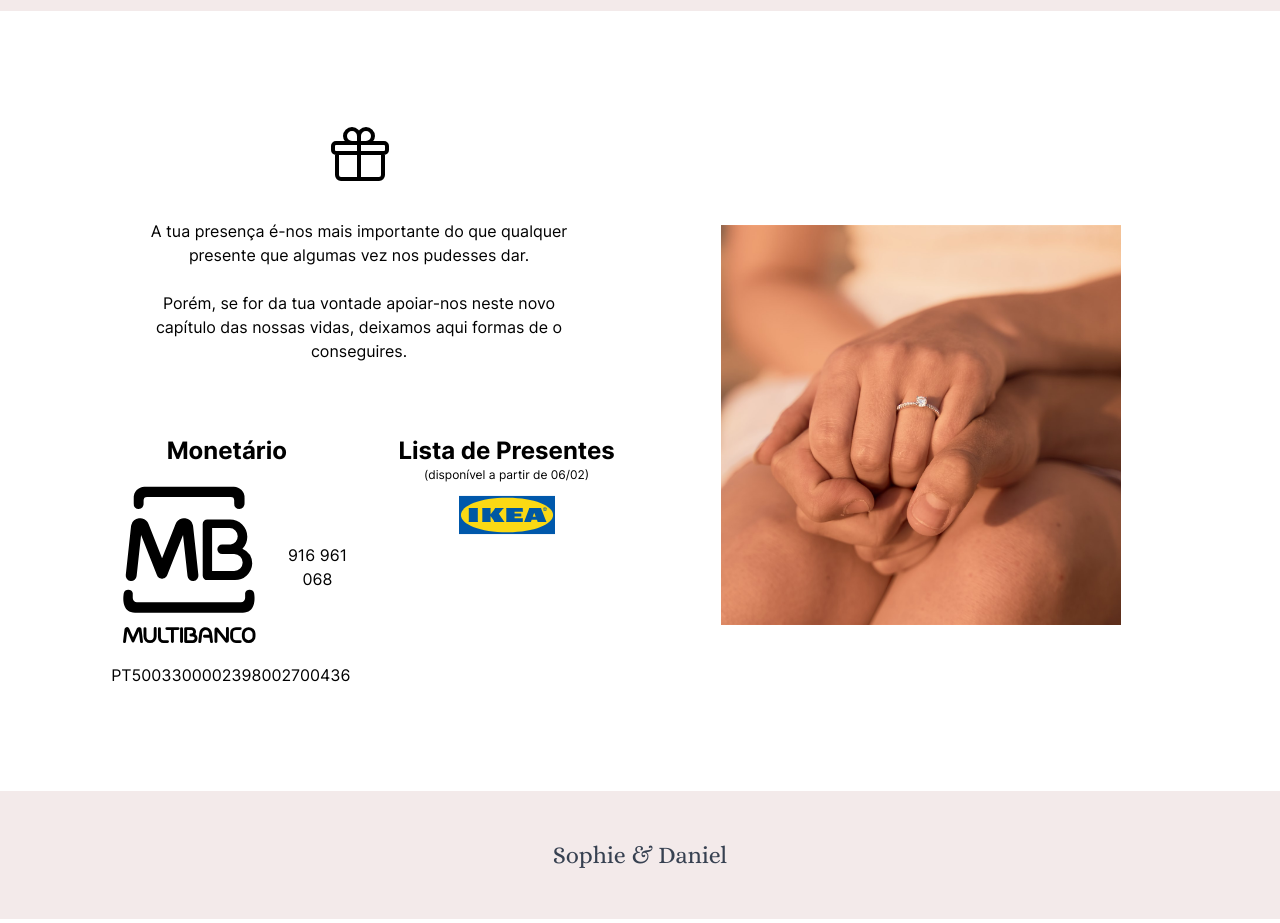
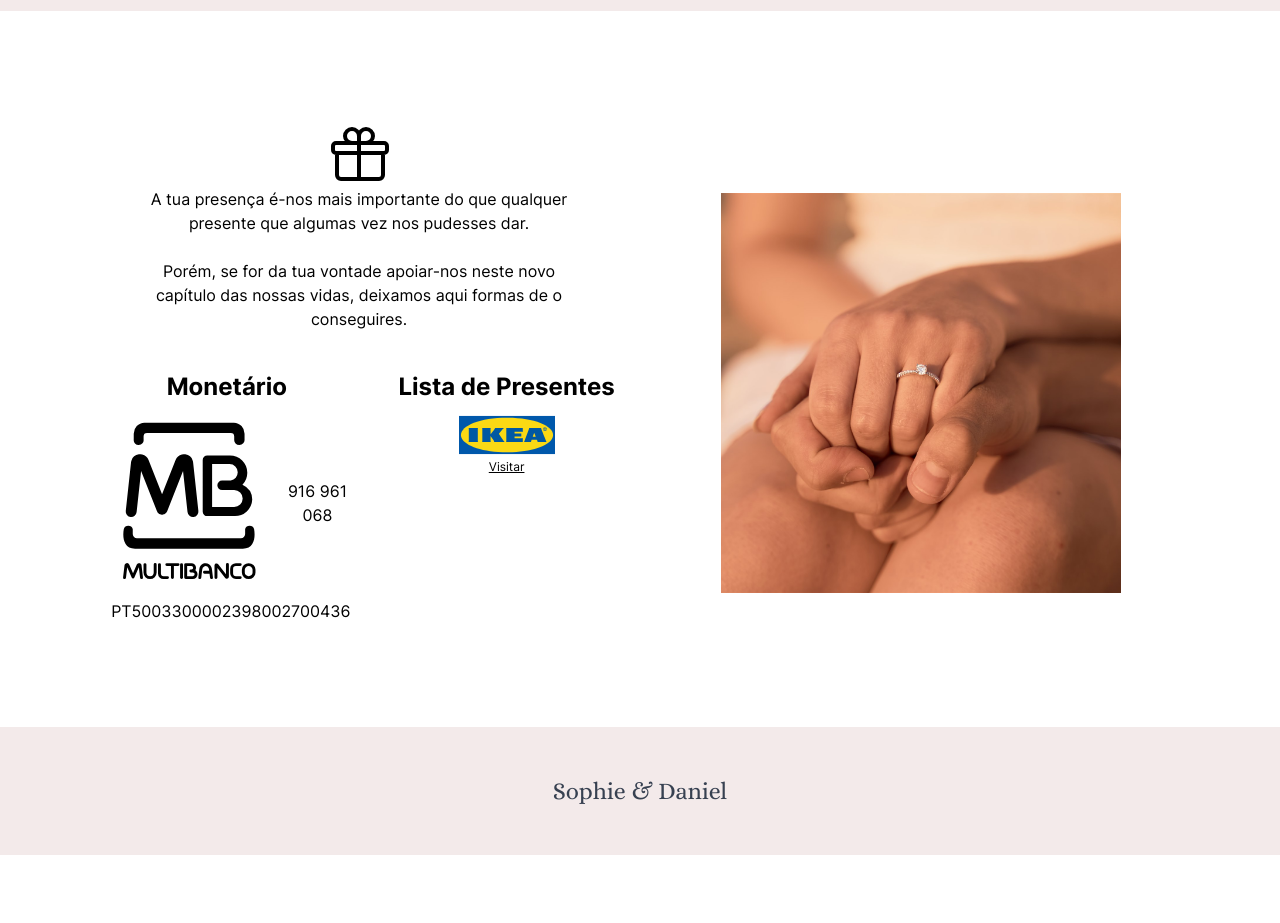
Before and after one commit to danielsimao/wedding, a Next.js app: page / in a window 1280 px wide. Shown: the part 3880-4803 px from the top of the page. After the commit the page ends 4739 px from the top, so only its background shows below. Built offline with nearby package versions, Linux system fonts and the light colour scheme.

Commit message:
feat: add ikea link

```diff
--- a/src/pages/index.tsx
+++ b/src/pages/index.tsx
@@ -219,7 +219,7 @@ export default function HomePage() {
           </div>
         </section>
         <section className='layout grid grid-cols-1 grid-rows-2 gap-6 py-16 text-center lg:grid-cols-2 lg:grid-rows-1'>
-          <div className='flex flex-col items-center justify-center gap-8'>
+          <div className='gxap-8 flex flex-col items-center justify-center'>
             <Gift className='h-16 w-16' />
             <div className='max-w-md'>
               <p>
@@ -247,11 +247,19 @@ export default function HomePage() {
               <div className='flex flex-col gap-2'>
                 <div>
                   <h3>Lista de Presentes</h3>
-                  <p className='text-xs'>(disponível a partir de 06/02)</p>
+                  {}
+                  {/* <p className='text-xs'>(disponível a partir de 06/02)</p> */}
                 </div>
                 <ul className='flex flex-col gap-1'>
                   <li className='flex items-center justify-center gap-2'>
-                    <Ikea className='h-12 w-24' />
+                    <UnstyledLink
+                      aria-label='Lista presente Ikea'
+                      className='flex flex-col'
+                      href='https://www.ikea.com/pt/pt/gift-registry/guest/?id=2a1ce35f-e2b2-4fc4-9b38-9e7d2799a446'
+                    >
+                      <Ikea className='h-12 w-24' />
+                      <span className='text-xs underline'>Visitar</span>
+                    </UnstyledLink>
                   </li>
                 </ul>
               </div>
```
